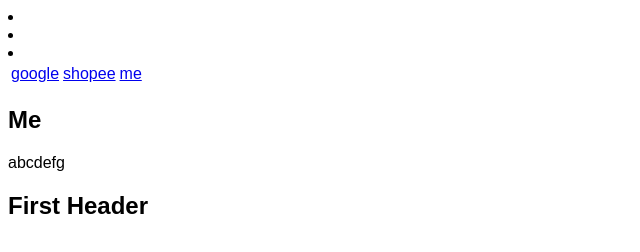
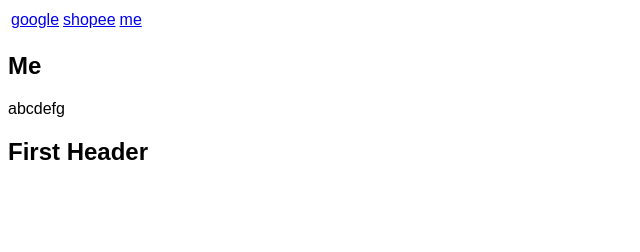
Before and after one commit to chxy75/chxy75.github.io, a plain HTML site: page index.html in a window 1280 px wide. Shown: the whole page, without its empty margins (0-640 px from the left). Drawn offline with Linux system fonts and the light colour scheme.

Commit message:
Update index.html

```diff
--- a/index.html
+++ b/index.html
@@ -27,9 +27,9 @@
       <nav>
         <table>
           <tr>
-            <li><td><a href = "www.google.com" target= _blank> google</a></td></li>
-            <li><td><a href = "www.shopee.com" target= _blank>shopee</a></td></li>
-            <li><td><a href = "#ME">me</a></td></li>
+            <td><a href = "www.google.com" target= _blank> google</a></td>
+            <td><a href = "www.shopee.com" target= _blank>shopee</a></td>
+            <td><a href = "#ME">me</a></td>
           </tr>
         </table>
       </nav>
```
